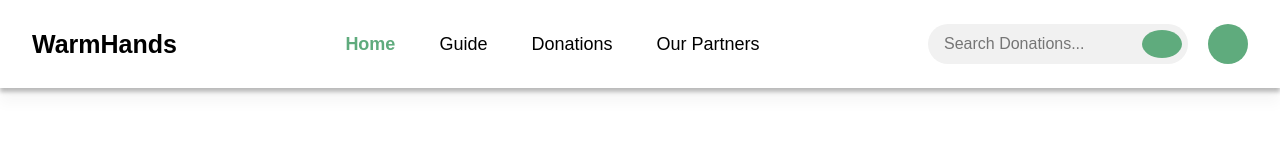
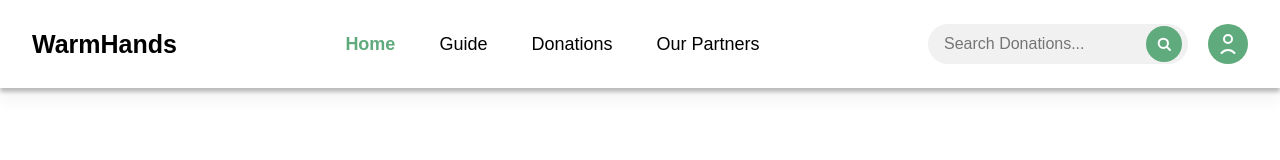
Before and after one commit to HusseinAtoui/donationplatform-frontend, a React (Create React App) app: page / in a window 1280 px wide. Shown: the top 160 px of the page. Built offline with nearby package versions, Linux system fonts and the light colour scheme.

Commit message:
nav bar fix
icons and svg

```diff
--- a/src/components/NavBar/NavBar.css
+++ b/src/components/NavBar/NavBar.css
@@ -5,10 +5,12 @@
     padding: 0;
 }
 
-html, body {
+html,
+body {
     height: 100%;
     position: relative;
-    overflow-x: hidden; /* prevent horizontal scroll */
+    overflow-x: hidden;
+    /* prevent horizontal scroll */
 }
 
 .navbar {
@@ -87,10 +89,11 @@ html, body {
 .navbar__search-btn {
     position: absolute;
     right: 6px;
-    width: 28px;
-    height: 28px;
+    width: 36px;
+    height: 36px;
     background: #5FAB7D;
     border-radius: 50%;
+    /* this ensures it's a circle */
     border: none;
     display: flex;
     justify-content: center;
@@ -98,6 +101,8 @@ html, body {
     color: white;
     cursor: pointer;
     transition: background 0.3s ease;
+    padding: 0;
+    /* prevent shrinking the icon */
 }
 
 .navbar__search-btn:hover {
@@ -105,8 +110,10 @@ html, body {
 }
 
 /* ------------------- LOGIN ICON ------------------- */
+
 .navbar__login-icon {
     width: 40px;
+    /* Slightly larger for better visibility */
     height: 40px;
     background: #5FAB7D;
     border-radius: 50%;
@@ -117,16 +124,12 @@ html, body {
     color: white;
     cursor: pointer;
     transition: background 0.3s ease;
+    padding: 0;
+    /* prevent shrinking the SVG */
 }
 
 .navbar__login-icon:hover {
     background-color: #4a8b5a;
-}
-
-.navbar__login-icon svg {
-    stroke: white;
-    width: 20px;
-    height: 20px;
 }
 
 /* ------------------- HAMBURGER ------------------- */
@@ -166,7 +169,8 @@ html, body {
     flex-direction: column;
     padding: 80px 24px 24px;
     gap: 24px;
-    z-index: 10000; /* above overlay */
+    z-index: 10000;
+    /* above overlay */
     transform: translateX(0);
 }
 
@@ -175,7 +179,8 @@ html, body {
     position: fixed;
     top: 0;
     left: 0;
-    width: calc(100vw - 250px); /* exclude sidebar width */
+    width: calc(100vw - 250px);
+    /* exclude sidebar width */
     height: 100vh;
     background: rgba(0, 0, 0, 0.3);
     z-index: 9999;
```
Also changed, not shown: src/components/NavBar/NavBar.jsx (renamed from src/components/NavBar/NavBar.js).
